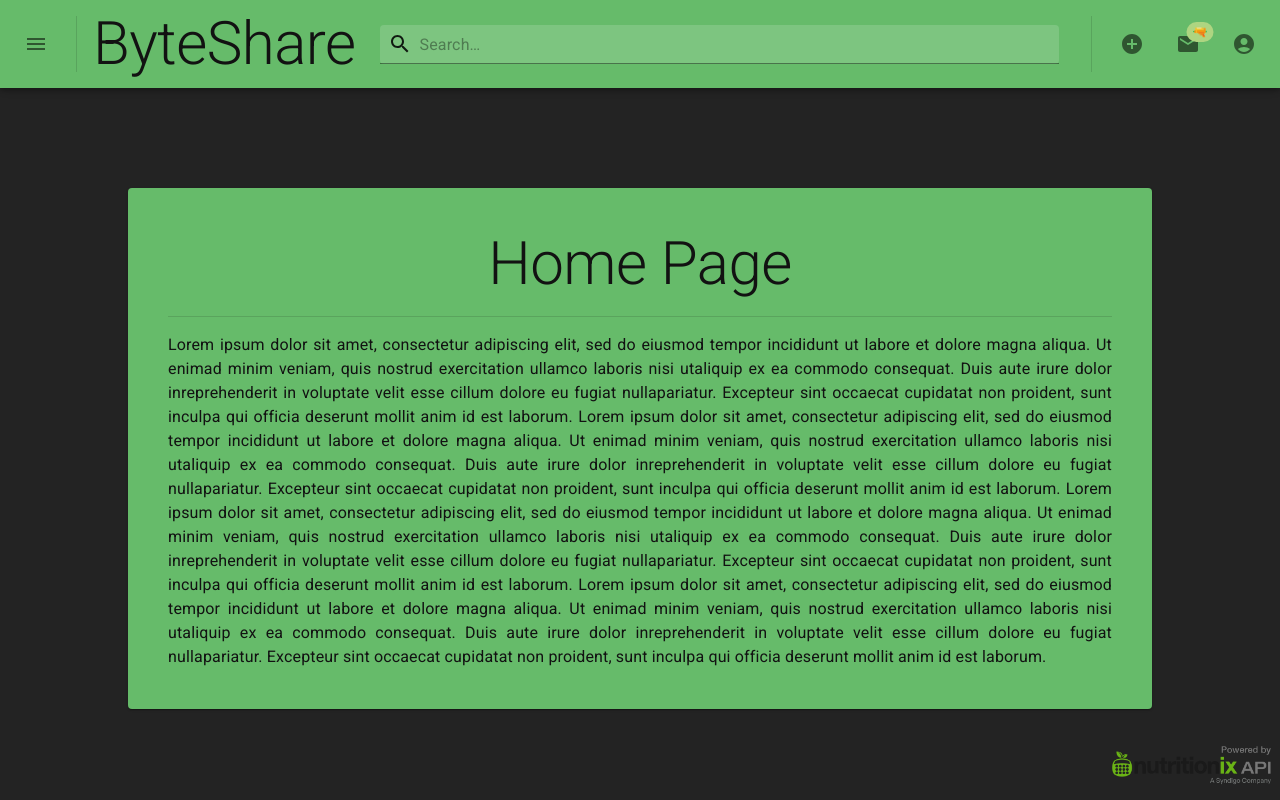
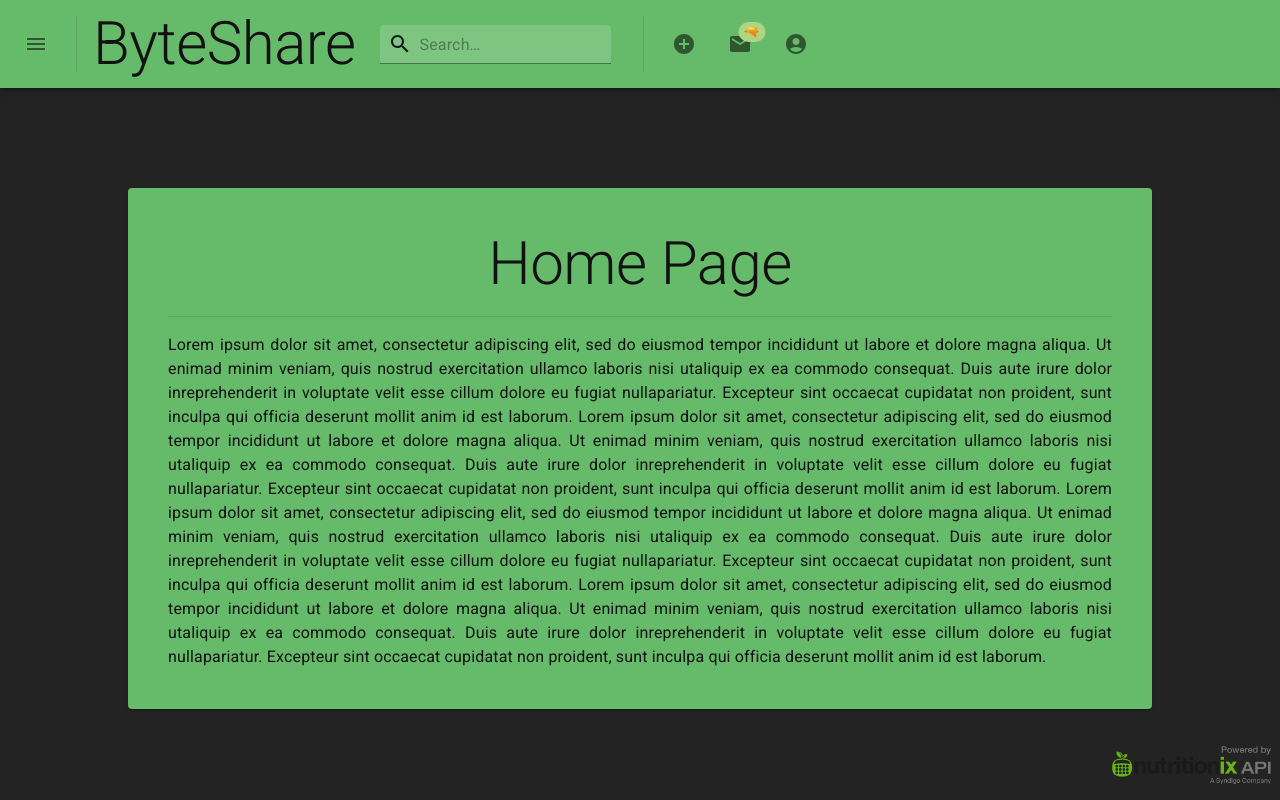
Before and after one commit to 2014-JavaFS/ByteShare-Front, a React (Vite) app: page / in a window 1280 px wide. Built offline with nearby package versions, Linux system fonts and the light colour scheme.

Commit message:
small fix to retrieving search input

```diff
--- a/src/components/navappbar.tsx
+++ b/src/components/navappbar.tsx
@@ -16,6 +16,7 @@ import {
   Input,
   List,
   ListItemButton,
+  Stack,
 } from "@mui/material";
 import { NavLink, useNavigate } from "react-router-dom";
 import React from "react";
@@ -109,6 +110,7 @@ export default function PrimarySearchAppBar() {
 
   //combines all the pieces of the styled components
   const searchBar = (
+    <Stack >
     <Search>
       <SearchIconWrapper>
         <SearchIcon />
@@ -116,10 +118,12 @@ export default function PrimarySearchAppBar() {
       <StyledInput
         placeholder="Search…"
         type="search"
-        onChange={handleSearch}
+        onKeyDown={(e) => {if(e.key==="Enter")
+          handleSearch(e);}}
         fullWidth
       />
     </Search>
+    </Stack>
   );
 
   function handleSearch(event) {
```
